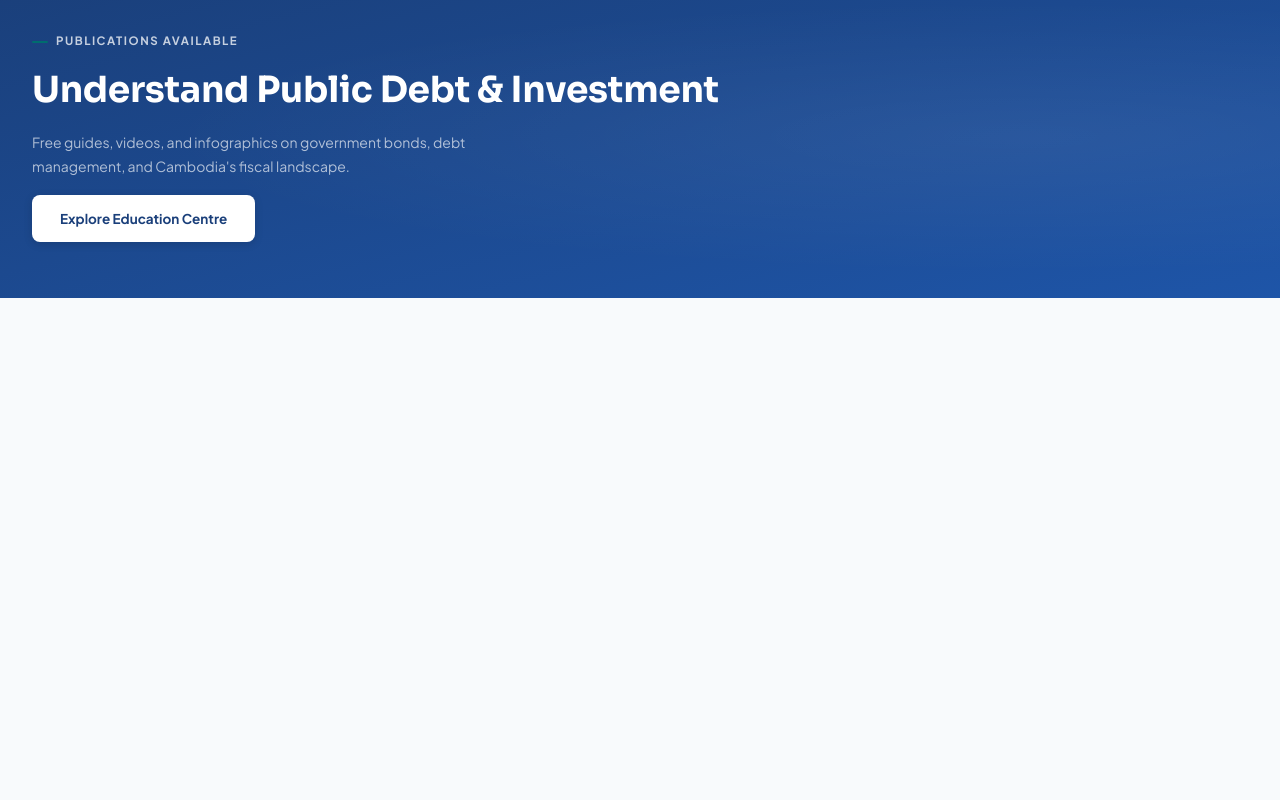
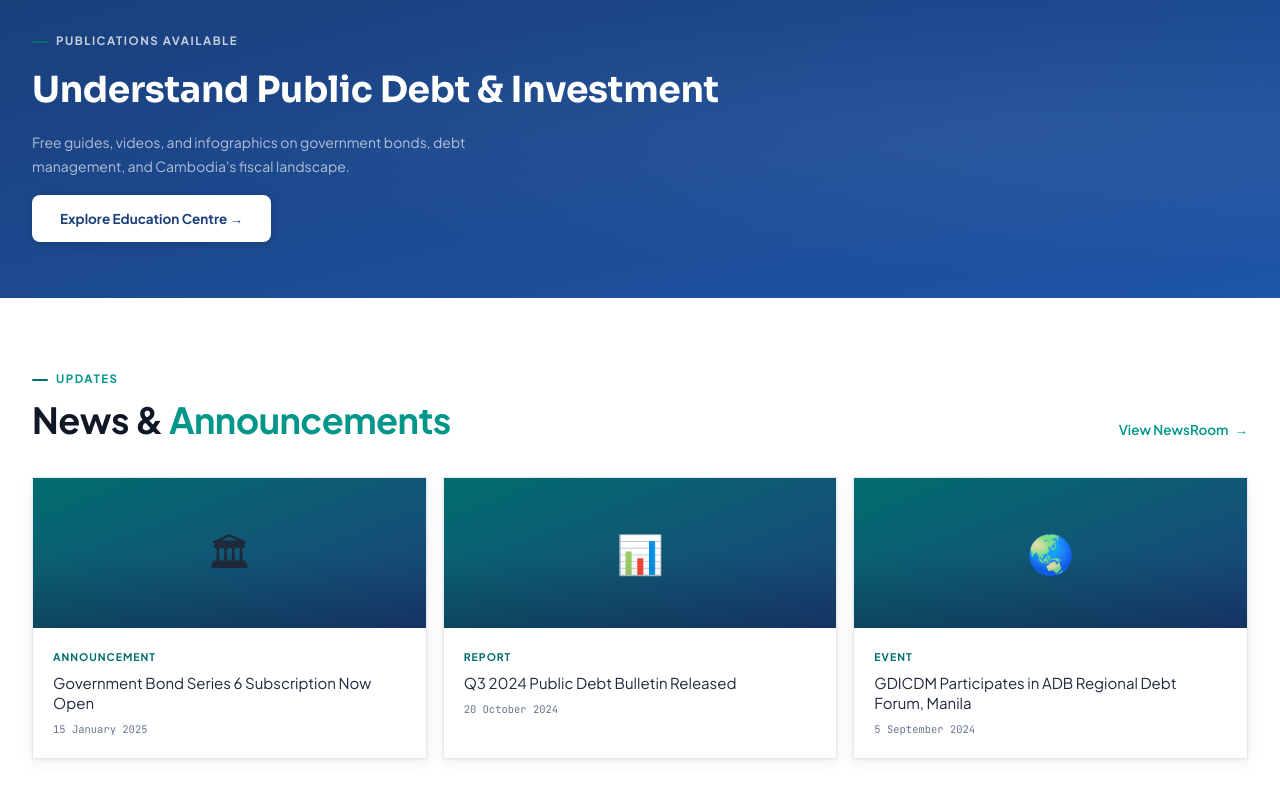
Before and after one commit to Pitou911/gdicdm-frontend, a React (Vite) app: page / in a window 1280 px wide. Shown: the part 1566-2366 px from the top of the page. Before the commit the page ends 1864 px from the top, so only its background shows below. Built offline with nearby package versions, Linux system fonts and the light colour scheme.

Commit message:
finishing up News Section

```diff
--- /dev/null
+++ b/src/components/NewsCard.jsx
@@ -0,0 +1,12 @@
+export default function NewsCard({ icon, category, title, date, onClick}){
+    return (
+        <div className="bg-white border border-light-2 rounded-radius-sm overflow-hidden cursor-pointer transition-all duration-200 shadow-(--shadow-sm) hover:shadow-(--shadow-md) hover:-translate-y-0.5 hover:border-teal-3" onClick={onClick}>
+            <div className="h-37.5 bg-linear-to-br from-teal to-blue flex items-center justify-center text-[38px] relative after:content-[''] after:absolute after:bottom-0 after:left-0 after:right-0 after:h-1/2 after:bg-[linear-gradient(transparent,rgba(0,0,0,0.2))]">{icon}</div>
+            <div className="p-5">
+                <div className="text-[10.5px] font-bold tracking-[1px] uppercase text-teal mb-2">{category}</div>
+                <div className="font-display) text-[15px] text-text leading-[1.35] mb-2">{title}</div>
+                <div className="font-mono text-[10.5px] text-text-3">{date}</div>
+            </div>
+        </div>
+    );
+}
--- a/src/components/StatCard.jsx
+++ b/src/components/StatCard.jsx
@@ -1,9 +1,9 @@
 export default function StatCard({ value, label, subLabel}) {
     return (
         <div className="px-5 py-4 border-b border-white/10 last:border-b-0">
-            <div className="font-[var(--display)] text-[32px] font-bold text-white leading-none mb-1 tracking-[-1px]">{value}</div>
+            <div className="font-display text-[32px] text-white leading-none mb-1 tracking-[-1px]">{value}</div>
             <div className="text-[11px] font-medium text-white/55 tracking-[0.3px]">{label}</div>
-            <div className="font-[var(--mono)] text-[10px] text-white/30 mt-[3px]">{subLabel}</div>
+            <div className="font-mono text-[10px] text-white/30 mt-0.75">{subLabel}</div>
         </div>
     )
 }
--- a/src/context/LanguageContext.jsx
+++ b/src/context/LanguageContext.jsx
@@ -12,9 +12,10 @@ const translations = {
     kpi3: 'Partner organisations',
     linkDebtData: 'View Debt Data',
     linkDocLibrary: 'Explore Document Library',
+    linkNewsRoom: 'View NewsRoom',
     eduTitle: 'Understand Public Debt & Investment',
     eduSub: 'Free guides, videos, and infographics on government bonds, debt management, and Cambodia\'s fiscal landscape.',
-    eduBtn: 'Explore Education Centre',
+    eduBtn: 'Explore Education Centre →',
     navHome: 'Home',
     navDebt: 'Debt Data',
     navDocs: 'Documents',
@@ -36,6 +37,7 @@ const translations = {
     kpi3: 'អង្គការដៃគូ',
     linkDebtData: 'មើលទិន្នន័យបំណុល',
     linkDocLibrary: 'ស្វែងរកបណ្ណាល័យឯកសារ',
+    linkNewsRoom: 'មើលព័ត៌មាន',
     eduTitle: 'យល់ដឹងអំពីបំណុលសាធារណៈ',
     eduSub: 'មគ្គុទ្ទេស វីដេអូ និងរូបភាពព័ត៌មានស្តីពីសញ្ញាប័ណ្ណរដ្ឋ',
     eduBtn: 'ស្វែងយល់ →',
--- a/src/pages/Home.jsx
+++ b/src/pages/Home.jsx
@@ -2,6 +2,7 @@ import { Link } from 'react-router-dom'
 import StatCard from '../components/StatCard'
 import { useLanguage } from '../context/LanguageContext'
 import ResourceCard from '../components/ResourceCard';
+import NewsCard from '../components/NewsCard';
 
 export default function Home() {
     const { t } = useLanguage();
@@ -245,6 +246,29 @@ export default function Home() {
                 </div>
             </div>
         </div>
+
+        {/* News */}
+        <div className='py-18 bg-white'>
+            <div className='max-w-325 mx-auto px-8'>
+                <div className='flex items-end justify-between mb-9 gap-5 flex-wrap'>
+                    <div>
+                        <div className='eyebrow flex items-center gap-2 mb-2.5 text-[11.5px] font-bold tracking-[1.5px] uppercase text-teal-600'>Updates</div>
+                        <div className='text-[36px] font-bold text-gray-900 leading-[1.15] tracking-[-0.5px]'>
+                            News &amp; <em className='not-italic text-teal-600'>Announcements</em>
+                        </div>
+                    </div>
+                    <Link to="/news" className='flex items-center gap-1.5 text-[13.5px] font-semibold text-teal-600 whitespace-nowrap cursor-pointer transition-all hover:gap-2.5'>
+                        {t('linkNewsRoom')}
+                        <span className='transition-transform group-hover:translate-x-1'>→</span>
+                    </Link>
+                </div>
+                <div className='grid grid-cols-3 gap-4'>
+                    <NewsCard icon="🏛" category="Announcement" title="Government Bond Series 6 Subscription Now Open" date="15 January 2025" />
+                    <NewsCard icon="📊" category="Report" title="Q3 2024 Public Debt Bulletin Released" date="20 October 2024" />
+                    <NewsCard icon="🌏" category="Event" title="GDICDM Participates in ADB Regional Debt Forum, Manila" date="5 September 2024" />
+                </div>
+            </div>
+        </div>
     </>
   )
 }
```
